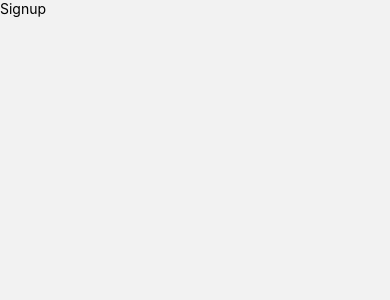
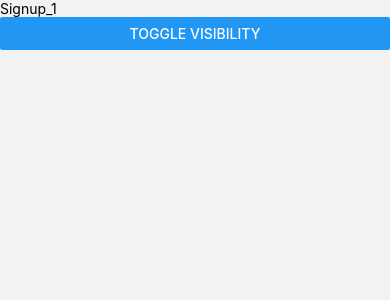
Before and after one commit to ThuHuong03/ShoesApp, a React Native app: screen /Signup in a window 390 px wide. Shown: the top 300 px of the page. Built offline with nearby package versions, Linux system fonts and the light colour scheme.

Commit message:
edit 17/10

```diff
--- a/VScode/Pages/Signin.js
+++ b/VScode/Pages/Signin.js
@@ -4,9 +4,7 @@ import { ImageBackground } from 'react-native'
 import { SafeAreaView } from 'react-native-safe-area-context'
 import { TextInput } from 'react-native'
 import { TouchableOpacity } from 'react-native'
-import { NavigationContainer } from '@react-navigation/native'
-import { createStackNavigator } from '@react-navigation/stack'
-import Signup from './Signup'
+
 
 
 
--- a/VScode/Pages/Signup.js
+++ b/VScode/Pages/Signup.js
@@ -1,10 +1,46 @@
-import { View, Text } from 'react-native'
-import React from 'react'
+import { View, Text, StyleSheet, SafeAreaView, Button } from 'react-native'
+import React,{useState} from 'react'
+import { createNativeStackNavigator } from '@react-navigation/native-stack';
+import { NavigationContainer } from '@react-navigation/native';
+
+const Stack= createNativeStackNavigator();
+
+function Signup_1(){
+    return (
+      <View>
+        <Text>Signup_1</Text>
+      </View>
+    )
+}
+
+function Signup_2(){
+    return (
+      <View>
+        <Text>Signup_2</Text>
+      </View>
+    )
+}
 
 export default function Signup() {
-  return (
-    <View>
-      <Text>Signup</Text>
-    </View>
+    const [Isvisible, setIsvisible] = useState(true);
+
+    const toggleVisibility = ()=>{
+        setIsvisible(!Isvisible);
+    }
+
+
+    return (
+    <SafeAreaView style={styles.container}>
+        {Isvisible && <Signup_1/>}
+        {!Isvisible && <Signup_2/>}
+        <Button title="Toggle Visibility" onPress={toggleVisibility} />
+    </SafeAreaView>
   )
 }
+
+const styles = StyleSheet.create({
+
+    container: {
+        flex: 1,
+    }
+})
```
